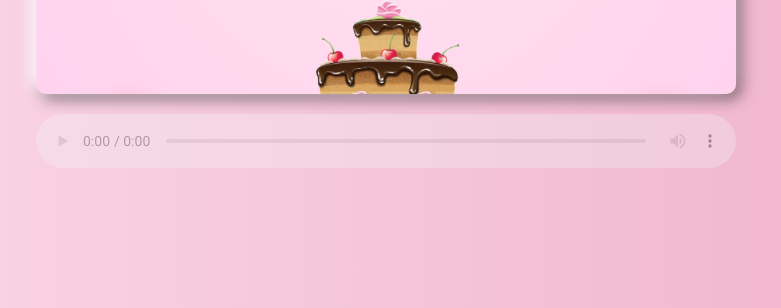
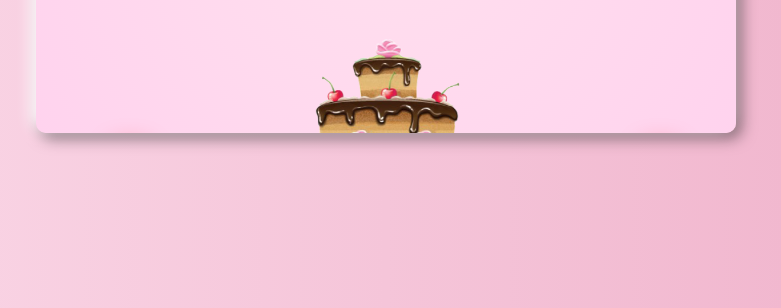
Before and after one commit to thinhMiO/Happy-Birthday, a plain HTML site: page index.html in a window 1280 px wide. Shown: the part 492-800 px from the top of the page, without its empty margins (254-1035 px from the left). Drawn offline with Linux system fonts and the light colour scheme.

Commit message:
Update index.html

```diff
--- a/index.html
+++ b/index.html
@@ -72,11 +72,6 @@
             </div>
 
         </div>
-         <div class="muisic">
-                <audio controls autoplay >
-                   <source src="X2Download.app - Umee Remix - Thả Bầu Trời Xanh Ngát - Hế Sờ Lô Hế Sờ Ly Ly - Ngạc Nhiên Chưa - Ơi Anh Gì Ơi Remix (128 kbps).mp3" type="">
-                </audio>
-            </div>
         <div class="boxMail">
             <i class="fa-solid fa-xmark"></i>
             <div class="boxMail-container">
```
